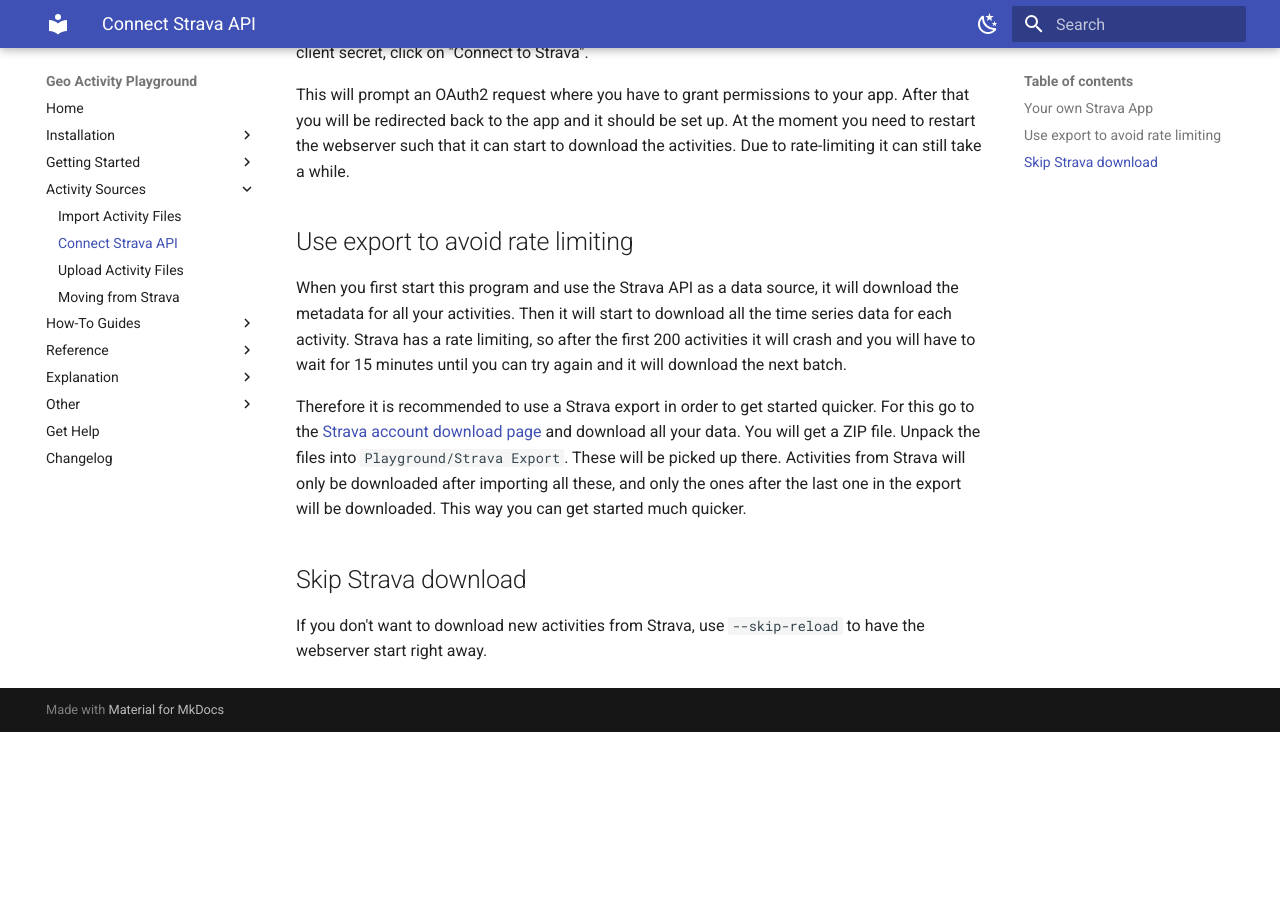
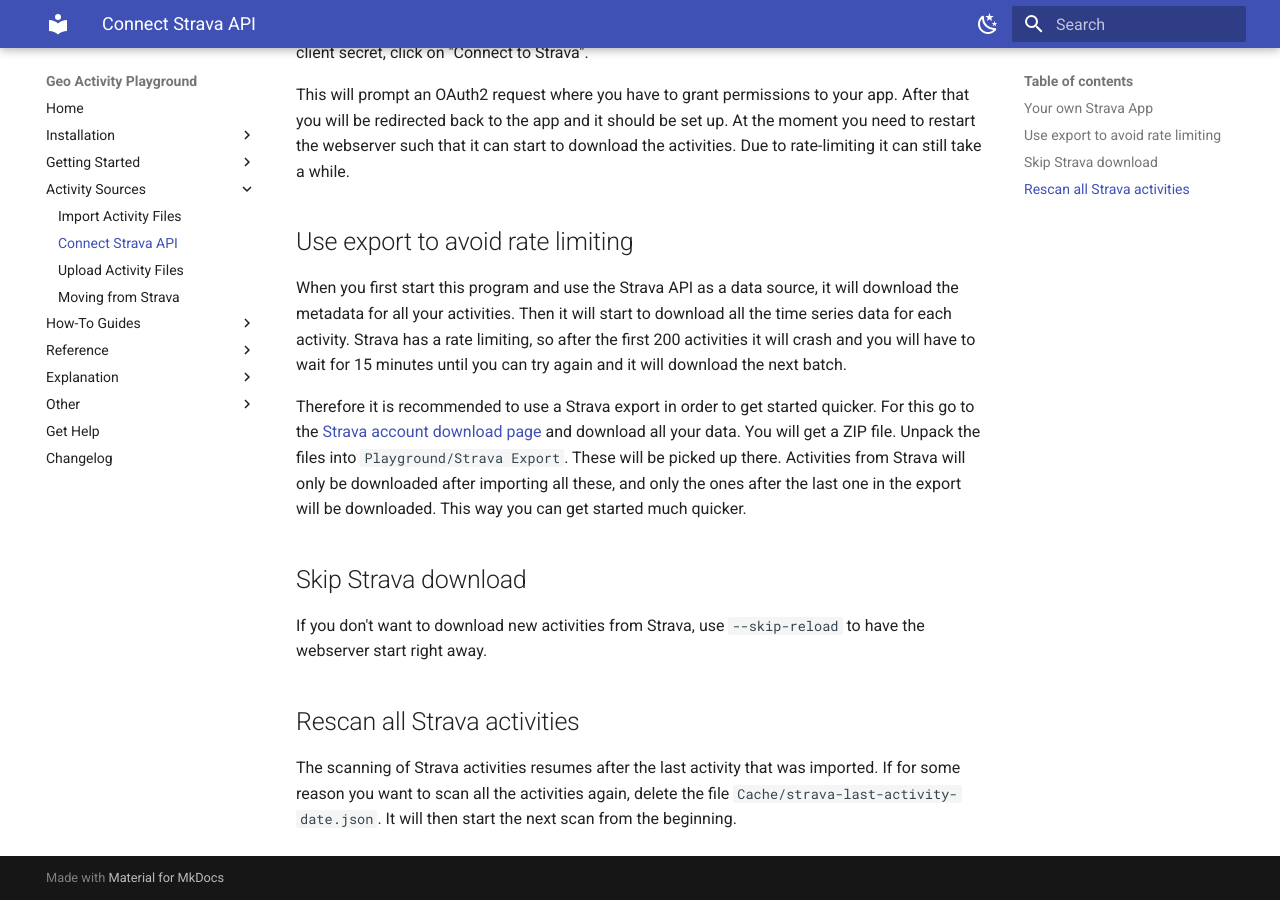
Before and after one commit to martin-ueding/geo-activity-playground, an MkDocs documentation site: the page built from docs/connect-strava-api.md, in a window 1280 px wide and 900 px high, scrolled down 1089 px. Built offline with MkDocs 1.6.1 and Material for MkDocs 9.7.7, drawn with Linux system fonts in a browser that asks for light colours; before the commit the page ends 1821 px from its top, so only the background shows below that.

Commit message:
Document Strava restart

```diff
--- a/docs/connect-strava-api.md
+++ b/docs/connect-strava-api.md
@@ -29,3 +29,7 @@
 ## Skip Strava download
 
 If you don't want to download new activities from Strava, use `--skip-reload` to have the webserver start right away.
+
+## Rescan all Strava activities
+
+The scanning of Strava activities resumes after the last activity that was imported. If for some reason you want to scan all the activities again, delete the file `Cache/strava-last-activity-date.json`. It will then start the next scan from the beginning.
```
